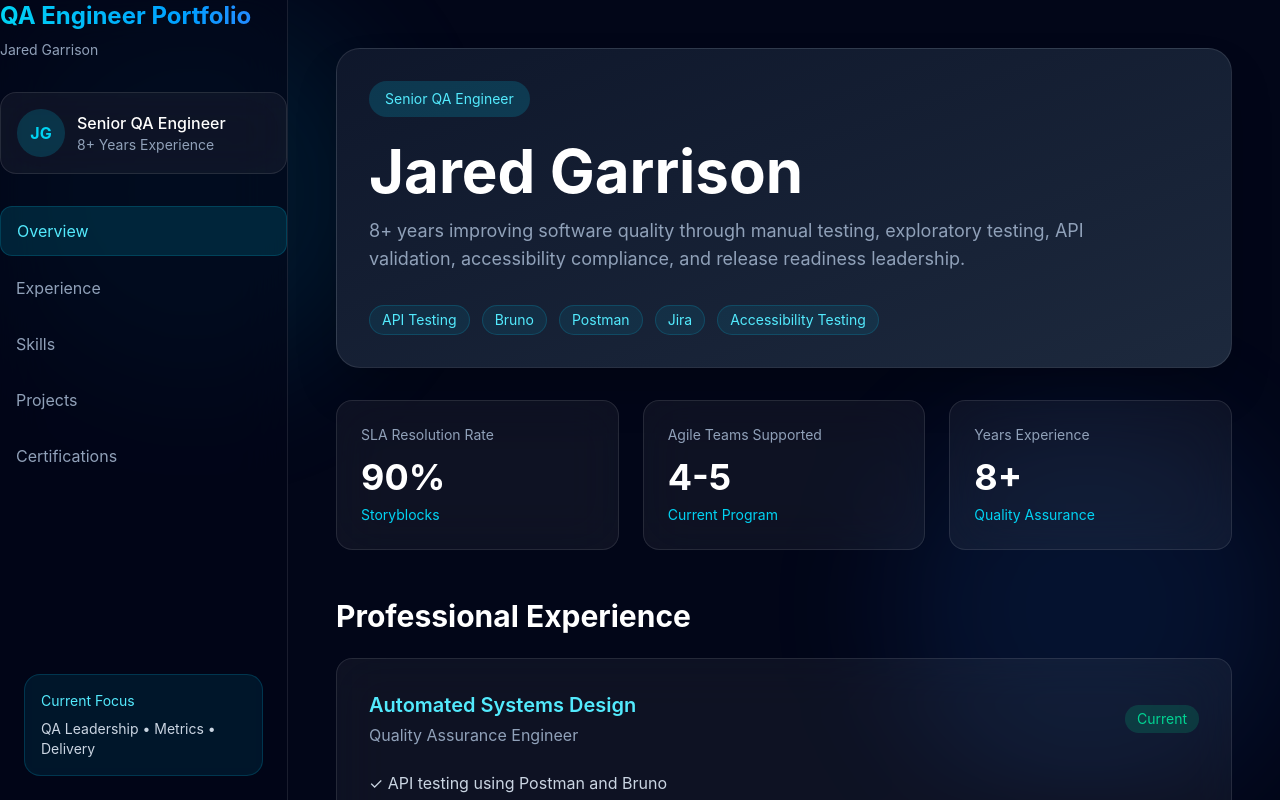
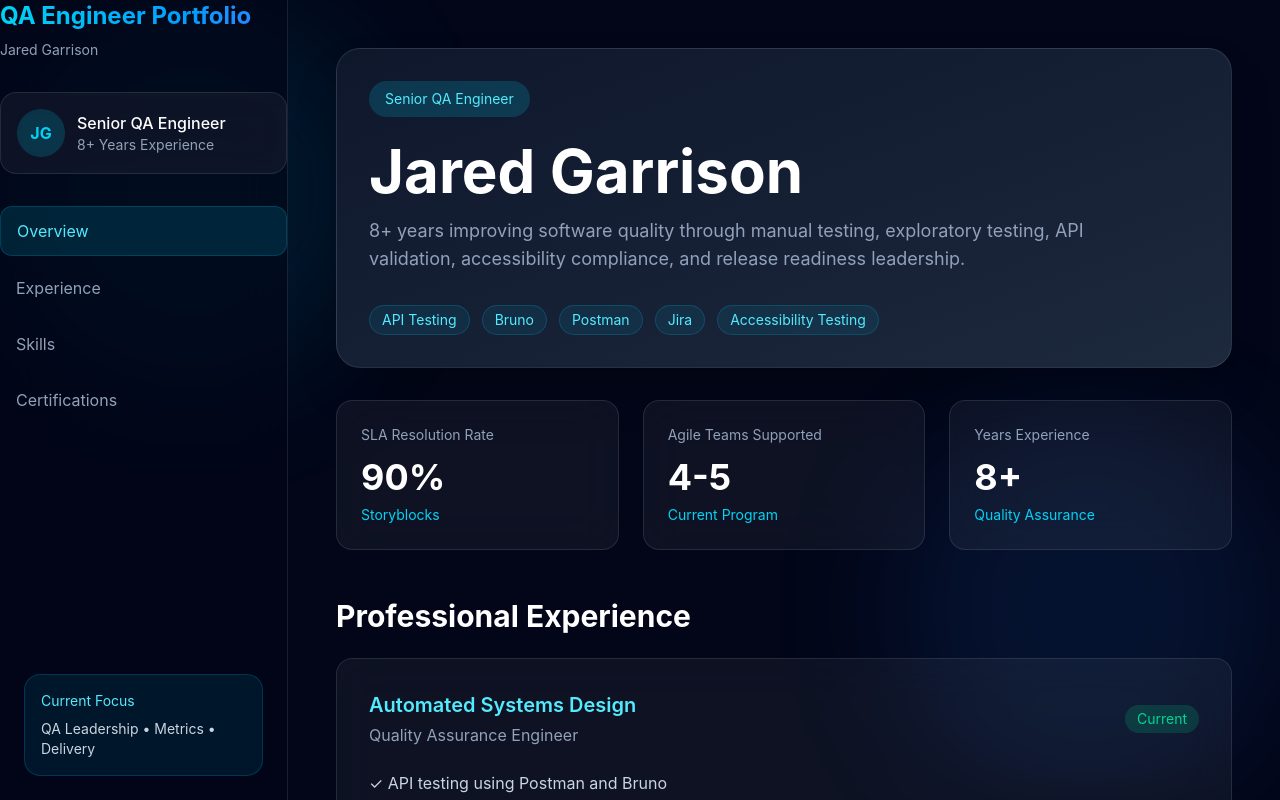
Before and after one commit to Jgarrison120/jared-web, a React (Vite) app: page / in a window 1280 px wide. Shown: the top 800 px of the page. Built offline with nearby package versions, Linux system fonts and the light colour scheme.

Commit message:
Remove 'Projects' from navigation items

```diff
--- a/src/components/Sidebar.jsx
+++ b/src/components/Sidebar.jsx
@@ -7,7 +7,6 @@ function Sidebar() {
     "Overview",
     "Experience",
     "Skills",
-    "Projects",
     "Certifications",
   ];
 
```
